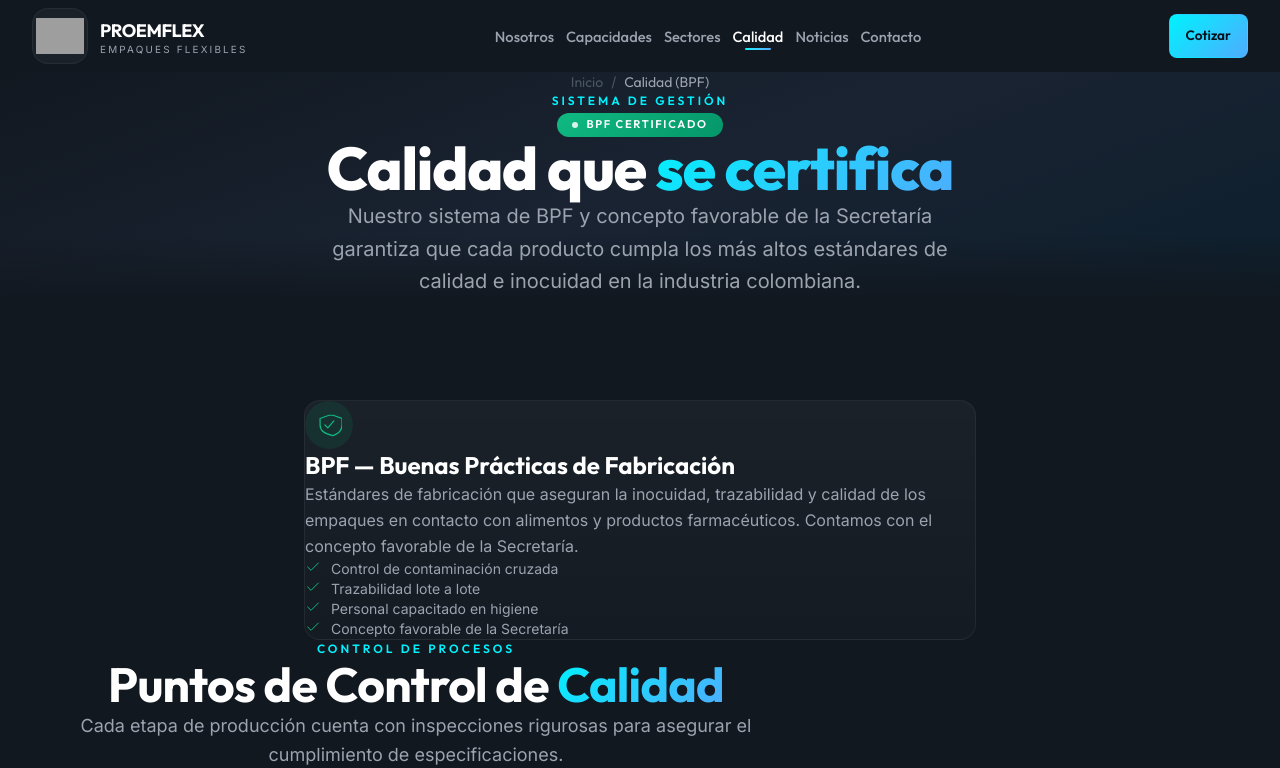
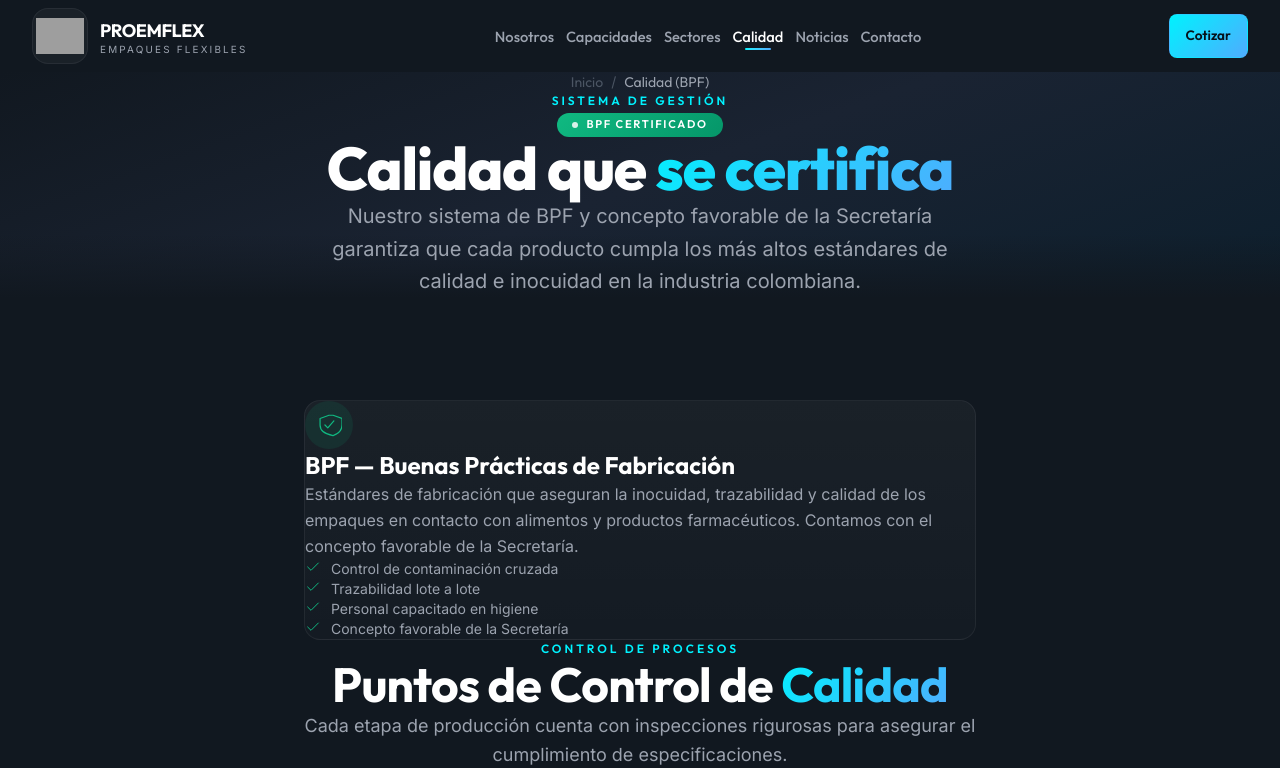
Before and after one commit to stevp93/proemflex-web, a Next.js app: page /proemflex-web/calidad in a window 1280 px wide. Shown: the top 768 px of the page. Built offline with nearby package versions, Linux system fonts and the light colour scheme; grey boxes are pictures that could not be loaded.

Commit message:
fix: container-pf en Sustainability, eliminar container-pf duplicados, mas espacio en botones CTA

```diff
--- a/src/components/pages/CalidadContent.tsx
+++ b/src/components/pages/CalidadContent.tsx
@@ -83,7 +83,7 @@ export default function CalidadContent() {
             whileInView={{ opacity: 1, y: 0 }}
             viewport={{ once: true, margin: "-80px" }}
             transition={{ duration: 0.6 }}
-            className="grid place-items-center text-center max-w-3xl mx-auto mb-14 sm:mb-16 px-4"
+            className="container-pf grid place-items-center text-center max-w-3xl mx-auto mb-14 sm:mb-16 px-4"
           >
             <p className="eyebrow mb-3">Control de procesos</p>
             <h2 className="h-section text-3xl sm:text-4xl md:text-5xl">
```
